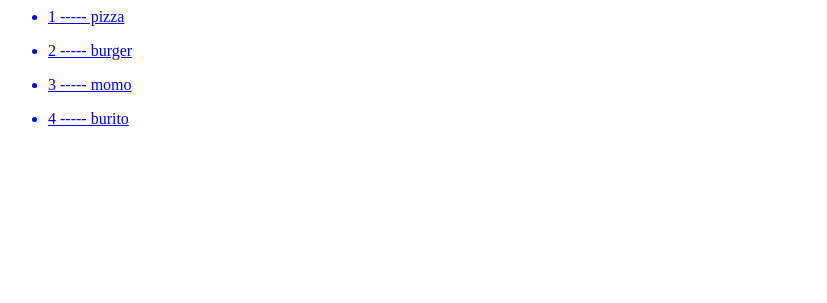
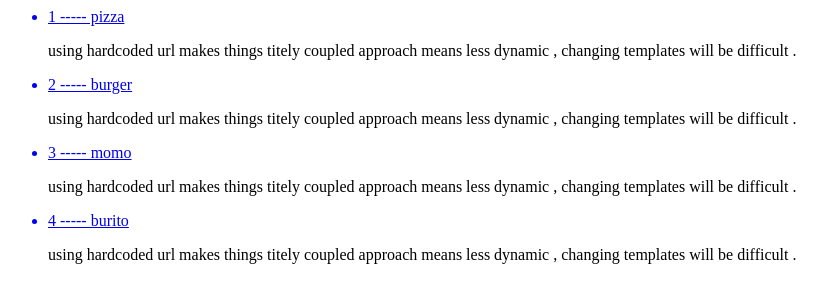
Before and after one commit to Pritirekha23/Django_Projects, a Django app: page /food/ in a window 1280 px wide. Shown: the top 303 px of the page, without its empty margins (0-827 px from the left). Run offline with Django 5.2, Linux system fonts and the light colour scheme; data comes from the database, SQL or seed files in the repository.

```diff
--- a/Foodyzz/food/templates/food/index.html
+++ b/Foodyzz/food/templates/food/index.html
@@ -3,5 +3,6 @@
     {% comment %} <a href="/food/{{item.id}}"><li>{{ item.id }} ----- {{item.item_name}} </li></a> {% endcomment %}
 
     <a href="{% url 'detail' item.id %}"><li>{{ item.id }} ----- {{item.item_name}} </li></a>
+    <p>using hardcoded url makes things titely coupled approach means less dynamic  , changing templates will be difficult .</p>
 </ul>
 {% endfor %}
```
